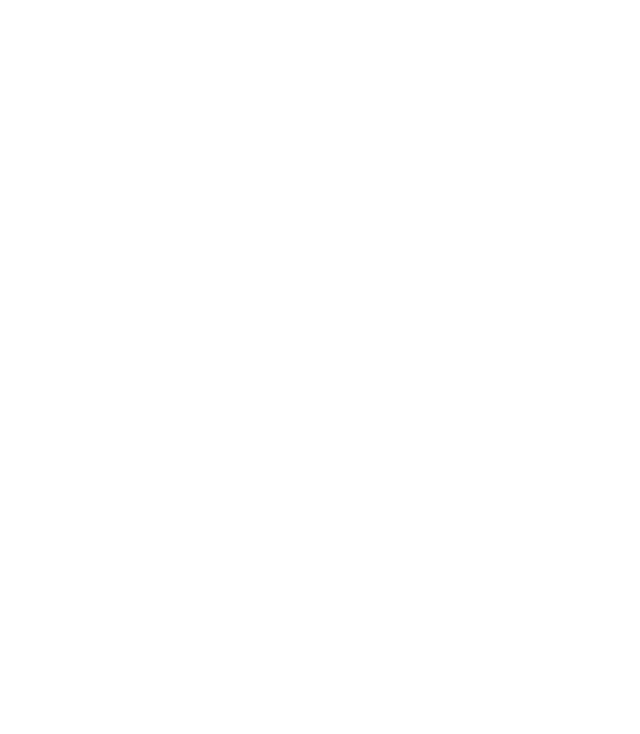
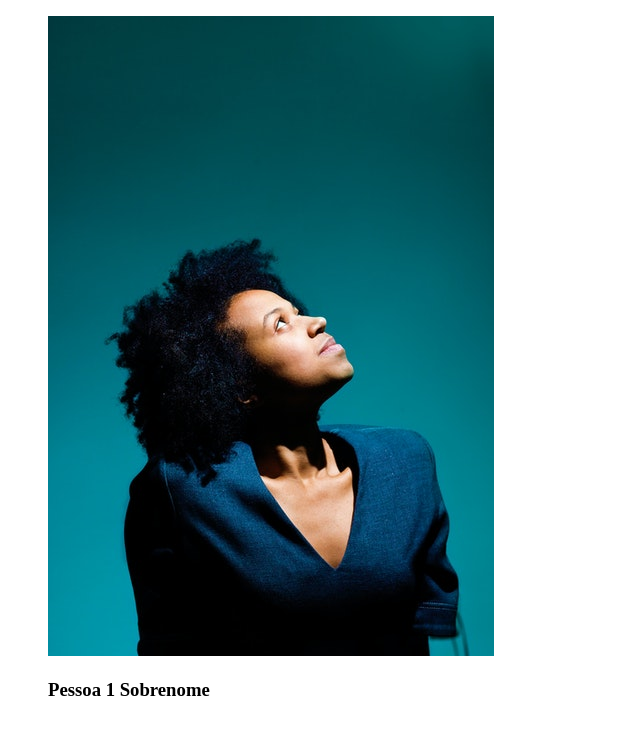
Before and after one commit to AlbusQuercus94/One-CSS-per-30-Days, a plain HTML site: page Desafios/Dia_25/index.html in a window 1280 px wide. Shown: the whole page, without its empty margins (0-640 px from the left). Drawn offline with Linux system fonts and the light colour scheme.

Commit message:
Atualização Dia 25 index
Desenvolvimento do index do exercício do dia 25.

```diff
--- a/Desafios/Dia_25/index.html
+++ b/Desafios/Dia_25/index.html
@@ -1,5 +1,5 @@
 <!DOCTYPE html>
-<html lang="en">
+<html lang="pt-br">
 <head>
     <meta charset="UTF-8">
     <meta http-equiv="X-UA-Compatible" content="IE=edge">
@@ -8,6 +8,14 @@
     <link rel="stylesheet" href="estilos.css">
 </head>
 <body>
-
+    <figure class="container">
+        <img src="./Imagens/img1.jpg" alt="img1.jpg" />
+        <figcaption>
+            <h3>Pessoa 1
+                <span>Sobrenome</span>
+            </h3>
+        </figcaption>
+        <a href="#"></a>
+    </figure>
 </body>
 </html>
```
